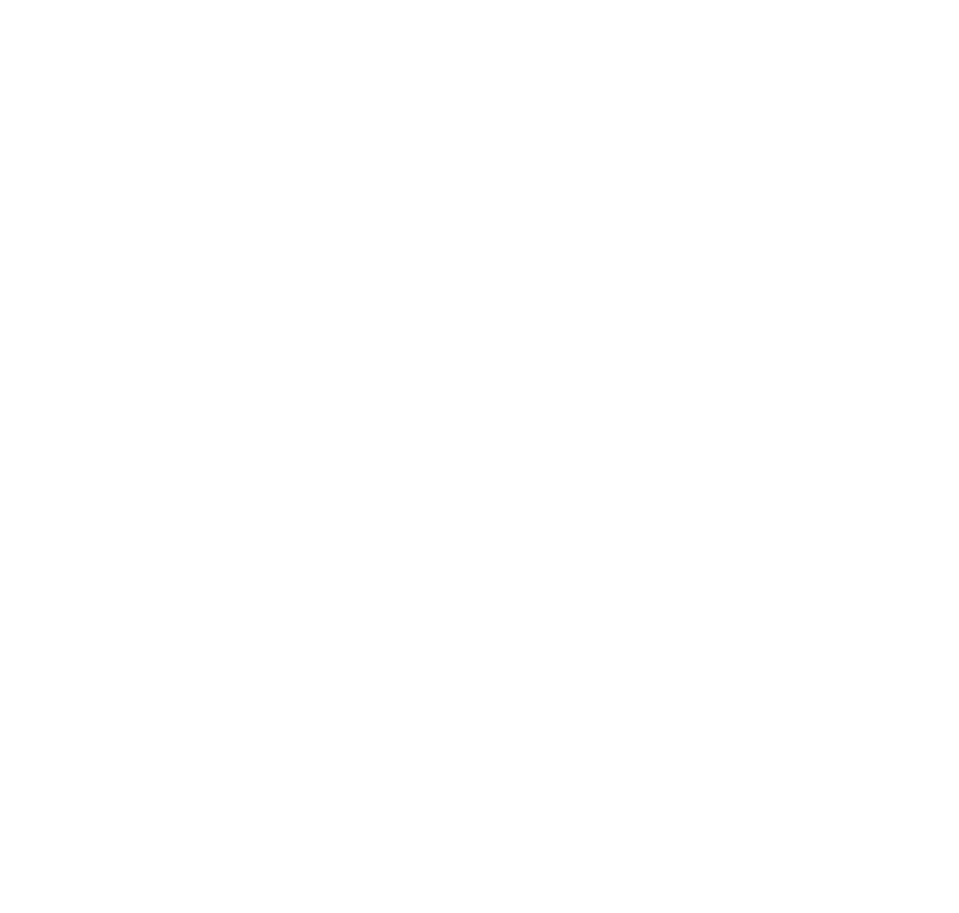
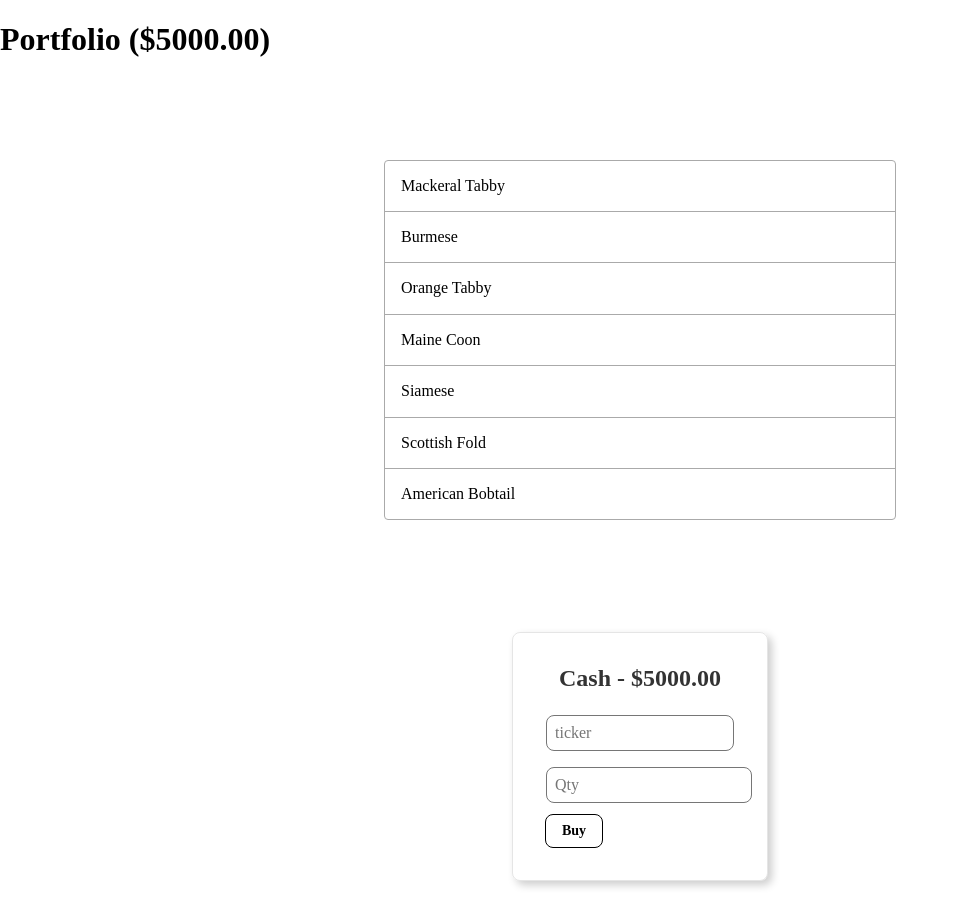
Before and after one commit to Sampandu/Stocks-port, a React (Create React App) app: page /portfolio in a window 1280 px wide. Shown: the whole page, without its empty margins (0-959 px from the left). Before the commit the page ends 800 px from the top, so only its background shows below. Built offline with nearby package versions, Linux system fonts and the light colour scheme.

Commit message:
creaet routes and components of Portfolio and Transactions

```diff
--- a/src/App.js
+++ b/src/App.js
@@ -2,6 +2,8 @@
 import { Switch, Route } from 'react-router-dom';
 import Signin from './components/Signin';
 import Register from './components/Register';
+import Portfolio from './components/Portfolio';
+import Transactions from './components/Transactions';
 import './App.css';
 import 'tachyons';
 
@@ -11,6 +13,8 @@
       <Switch>
         <Route exact path="/" component={Signin}/>
         <Route path="/register" component={Register}/>
+        <Route path="/portfolio" component={Portfolio}/>
+        <Route path="/transactions" component={Transactions}/>
       </Switch>
     )
   }
--- /dev/null
+++ b/src/components/Buyshare.js
@@ -0,0 +1,41 @@
+import React from 'react';
+
+const Buyshare = () => {
+  return (
+    <article className="br2 ba br3 shadow-5 b--black-10 mv4 w-100 w-50-m w-25-l mw5 center">
+        <main className="pa4 black-80 center">
+          <div className="measure">
+            <fieldset id="sign_up" className="ba b--transparent ph0 mh0">
+              <legend className="f3 fw6 ph0 mh0 center">Cash - $5000.00</legend>
+              <div className="mt3">
+                <input
+                  className="br3 pa2 input-reset ba bg-transparent hover-bg-black hover-white w-100"
+                  type="text"
+                  placeholder="ticker"
+                  name="ticker"
+                  id="ticker"
+                />
+              </div>
+              <div className="mt3">
+                <input
+                  className="br3 pa2 input-reset ba bg-transparent hover-bg-black hover-white w-100"
+                  type="quantity"
+                  placeholder="Qty"
+                  name="quantity"
+                  id="email-address"
+                />
+              </div>
+            </fieldset>
+            <div className="">
+              <input
+                className="b br3 ph3 pv2 input-reset ba b--black bg-transparent grow pointer f6 dib center"
+                type="submit"
+                value="Buy" />
+            </div>
+          </div>
+        </main>
+      </article>
+  )
+}
+
+export default Buyshare
--- /dev/null
+++ b/src/components/Portfolio.js
@@ -0,0 +1,24 @@
+import React from 'react';
+import Buyshare from './Buyshare';
+
+const Portfolio = () => {
+  return (
+    <div>
+      <h1>Portfolio ($5000.00)</h1>
+      <article class="pa3 pa5-ns">
+        <ul class="list pl0 ml0 center mw6 ba b--light-silver br2">
+          <li class="ph3 pv3 bb b--light-silver">Mackeral Tabby</li>
+          <li class="ph3 pv3 bb b--light-silver">Burmese</li>
+          <li class="ph3 pv3 bb b--light-silver">Orange Tabby</li>
+          <li class="ph3 pv3 bb b--light-silver">Maine Coon</li>
+          <li class="ph3 pv3 bb b--light-silver">Siamese</li>
+          <li class="ph3 pv3 bb b--light-silver">Scottish Fold</li>
+          <li class="ph3 pv3">American Bobtail</li>
+        </ul>
+      </article>
+      <Buyshare />
+    </div>
+  )
+}
+
+export default Portfolio
--- /dev/null
+++ b/src/components/Transactions.js
@@ -0,0 +1,22 @@
+import React from 'react';
+
+const Transactions = () => {
+  return (
+    <div>
+      <h1>Transactions</h1>
+      <article class="pa3 pa5-ns">
+        <ul class="list pl0 ml0 center mw6 ba b--light-silver br2">
+          <li class="ph3 pv3 bb b--light-silver">Mackeral Tabby</li>
+          <li class="ph3 pv3 bb b--light-silver">Burmese</li>
+          <li class="ph3 pv3 bb b--light-silver">Orange Tabby</li>
+          <li class="ph3 pv3 bb b--light-silver">Maine Coon</li>
+          <li class="ph3 pv3 bb b--light-silver">Siamese</li>
+          <li class="ph3 pv3 bb b--light-silver">Scottish Fold</li>
+          <li class="ph3 pv3">American Bobtail</li>
+        </ul>
+      </article>
+    </div>
+  )
+}
+
+export default Transactions
```
